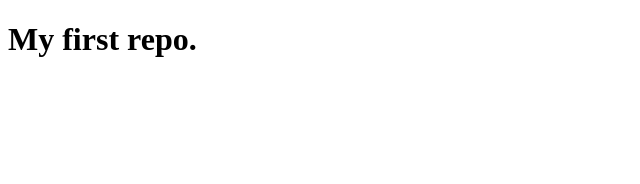
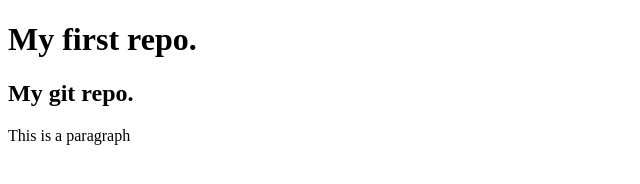
Before and after one commit to ferdoussalehin/my-first-repo, a plain HTML site: page index.html in a window 1280 px wide. Shown: the whole page, without its empty margins (0-640 px from the left). Drawn offline with Linux system fonts and the light colour scheme.

Commit message:
first git commit

```diff
--- a/index.html
+++ b/index.html
@@ -8,5 +8,7 @@
 </head>
 <body>
     <h1>My first repo.</h1>
+    <h2>My git repo.</h2>
+    <p>This is a paragraph</p>
 </body>
 </html>
```
